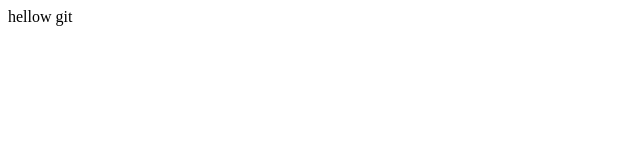
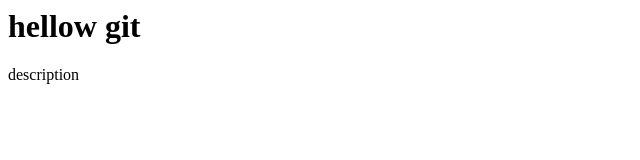
Before and after one commit to MrpeanutbutterIR/learning_git, a plain HTML site: page index.html in a window 1280 px wide. Shown: the whole page, without its empty margins (0-640 px from the left). Drawn offline with Linux system fonts and the light colour scheme.

Commit message:
change p to h1 and add description

```diff
--- a/index.html
+++ b/index.html
@@ -1 +1,2 @@
-<p>hellow git</p>
+<h1>hellow git</h1>
+<p>description</p>
```
